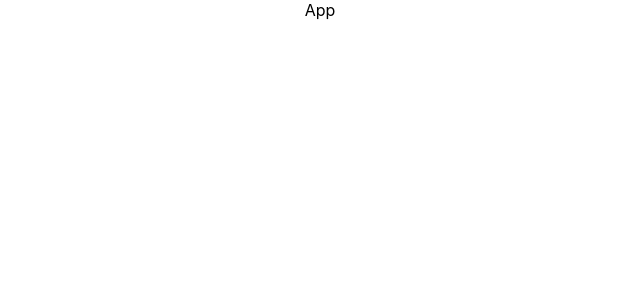
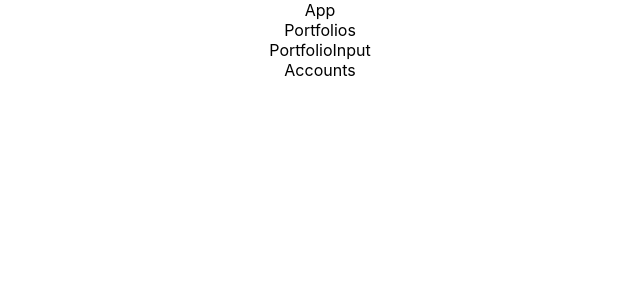
Before and after one commit to Kanu-E/portfolio-app-frontend, a React (Create React App) app: page / in a window 1280 px wide. Shown: the top 300 px of the page, without its empty margins (320-960 px from the left). Built offline with nearby package versions, Linux system fonts and the light colour scheme.

Commit message:
setup portfolio inputs and portfolios

```diff
--- a/src/App.js
+++ b/src/App.js
@@ -1,6 +1,7 @@
 import React, { Component } from 'react';
 import {connect} from 'react-redux';
 import {fetchPortfolios} from './actions/fetchPortfolios'
+import PortfolioContainer from './containers/portfolioContainer'
 import './App.css';
 
 class App extends Component {
@@ -12,6 +13,7 @@ class App extends Component {
     return (
       <div className="App">
         App
+        <PortfolioContainer/>
       </div>
     )
   }
--- /dev/null
+++ b/src/components/portfolioInput.js
@@ -0,0 +1,15 @@
+import React, { Component } from 'react';
+
+class PortfolioInput extends Component{
+
+    render() {
+        return (
+            <div>
+                PortfolioInput
+            </div>
+        )
+    }
+
+}
+
+export default PortfolioInput
--- /dev/null
+++ b/src/components/portfolios.js
@@ -0,0 +1,12 @@
+import React from 'react'
+
+const Portfolios = (props) => {
+
+    return (
+        <div>
+            Accounts
+        </div>
+    )
+}
+
+export default Portfolios
--- /dev/null
+++ b/src/containers/portfolioContainer.js
@@ -0,0 +1,31 @@
+import React, {Component} from 'react'
+import Portfolios   from '../components/portfolios'
+import PortfolioInput   from '../components/portfolioInput'
+import {connect} from 'react-redux'
+import {fetchPortfolios} from '../actions/fetchPortfolios'
+
+class PortfolioContainer extends  Component{
+
+    componentDidMount=()=> {
+
+    }
+    render() {
+        return (
+            <div>
+                Portfolios
+                <PortfolioInput/>
+                <Portfolios/>
+            </div>
+        )
+    }
+}
+
+const mapStateToProps = state =>{
+    return{
+        portfolios: state.portfolios
+    }
+}
+
+
+
+export default connect (mapStateToProps, {fetchPortfolios})(PortfolioContainer)
```
Also changed, not shown: src/actions/fetchPortfolios.js (line endings or trailing spaces).
